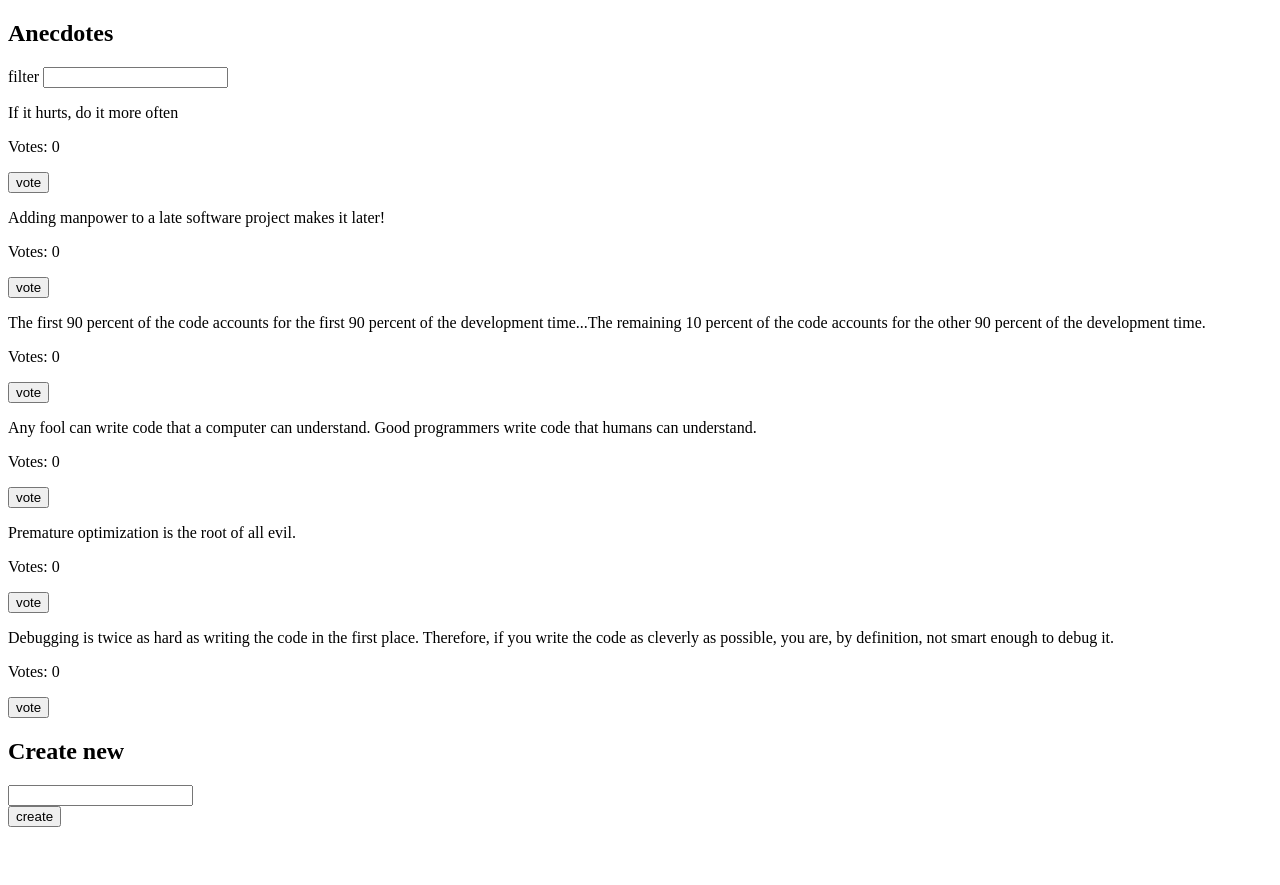
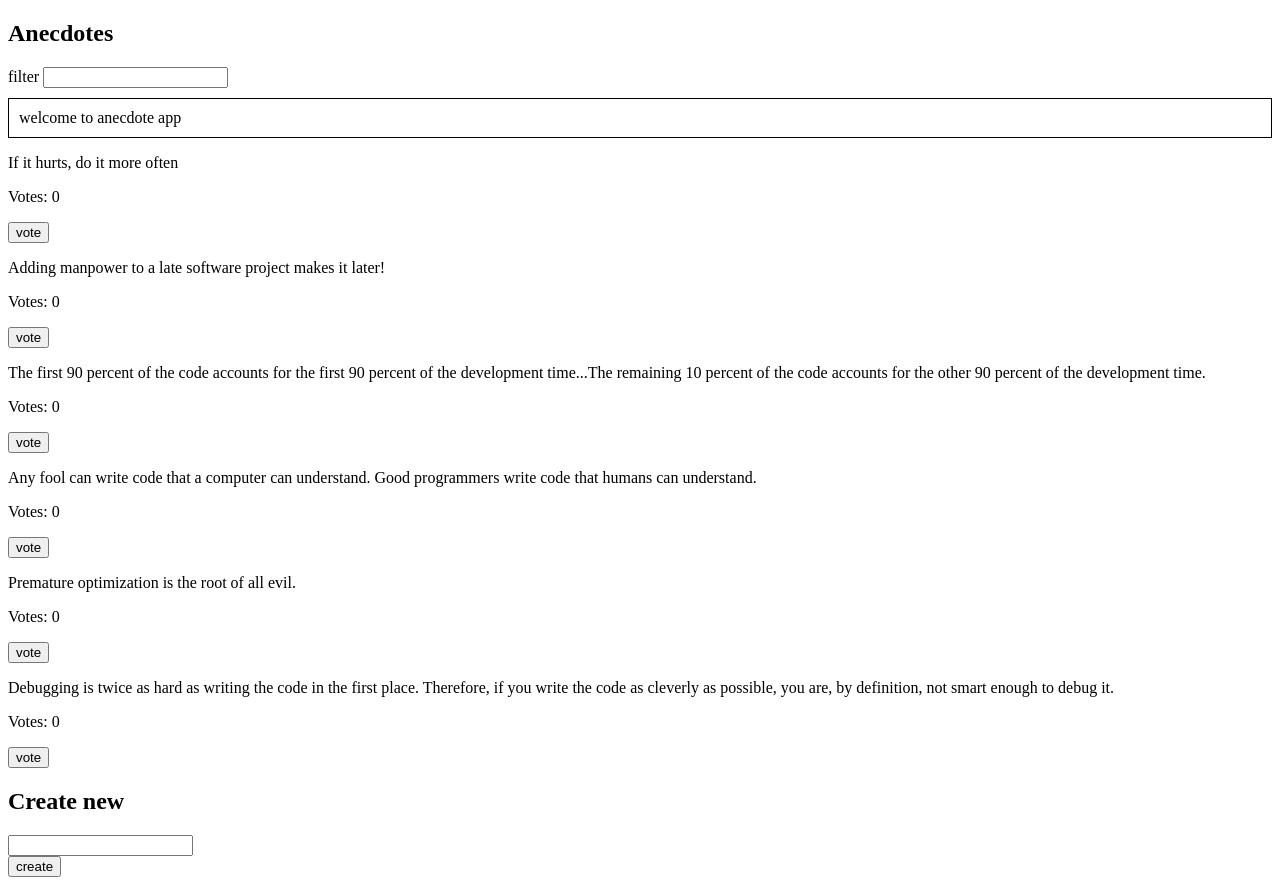
Before and after one commit to William-nyarash/fullStackOpen2023, a React (Vite) app in the folder part6/redux-anecdotes/: page / in a window 1280 px wide. Before the commit the page ends 835 px from the top, so only its background shows below. Built offline with nearby package versions, Linux system fonts and the light colour scheme.

Commit message:
modify the file to include the new reducer function

```diff
--- a/part6/redux-anecdotes/src/App.jsx
+++ b/part6/redux-anecdotes/src/App.jsx
@@ -1,12 +1,14 @@
 import AnecdoteList from './components/AnecdoteList'
 import AnecdoteForm from './components/AnecdoteForm'
 import Filter from './components/FilterAnecdotes'
+import Notification from'./components/Notification'
 const App = () => {
 
   return (
     <div>
       <h2>Anecdotes</h2>
       <Filter />
+      <Notification />
       <AnecdoteList />
       <AnecdoteForm />
     </div>
--- a/part6/redux-anecdotes/src/main.jsx
+++ b/part6/redux-anecdotes/src/main.jsx
@@ -4,11 +4,13 @@ import App from './App'
 import { configureStore } from '@reduxjs/toolkit'
 import anecdoteReducer from './reducers/anecdoteReducer'
 import filterReducer from './reducers/filterReducer'
+import notificationReducer from './reducers/noticicationReducer'
 
 const store  = configureStore({
   reducer:{
     filter:filterReducer,
     anecdotes:anecdoteReducer,
+    notification: notificationReducer,
   }
 })
 
```
